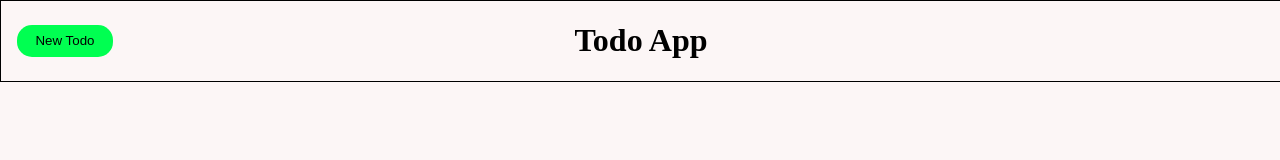
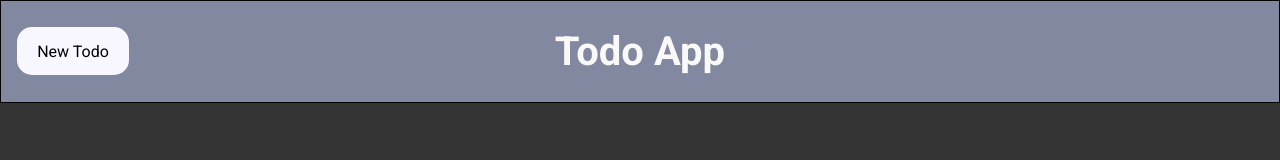
Before and after one commit to Pythonic2023/todo-app, a website built with webpack: page src/template.html in a window 1280 px wide. Built offline with nearby package versions, Linux system fonts and the light colour scheme.

Commit message:
Add: Main content and header color.

```diff
--- a/src/index.css
+++ b/src/index.css
@@ -1,6 +1,9 @@
-body {
+*  {
     box-sizing: border-box;
-    max-width: 100%;
+}
+
+html, body {
+    max-width: 100vw;
     padding: 0;
     margin: 0;
     background-color:rgb(252, 246, 246);
@@ -8,24 +11,30 @@ body {
 
 .header-content {
     border: 1px solid black;
+    box-sizing: border-box;
     display: grid;
     grid-template-columns: 1fr 1fr 1fr;
-    width: 100vw;
+    width: 100%;
     align-items: center;
-    background-color:rgb(252, 246, 246);
+    background-color: #81889F;
 }
 
 .website-header {
     justify-self: center;
+    color: #FAF9F9;
+    font-size: 2.5rem;
+    font-family: "Roboto", sans-serif;
 }
 
 .newTodoButton {
-    width: 6rem;
-    height: 2rem;
+    width: 7rem;
+    height: 3rem;
     margin-left: 1rem;
     border: 0px solid transparent;
     border-radius: 15px;
-    background-color: rgb(0, 255, 81);
+    background-color: #F8F7FF;
+    font-size: 1rem;
+    font-family: "Roboto", sans-serif;
 }
 
 .newTodoButton:hover {
@@ -36,6 +45,8 @@ body {
     display: flex;
     gap: 5px;
     flex-wrap: wrap;
+    height: 100vh;
+    background-color: #343434;
 }
 
 .item-container {
@@ -87,7 +98,7 @@ label {
     grid-template-columns: 1fr 1fr 1fr;
     gap: 1rem;
     padding: 1rem;
-    width: 100vw;
+    width: 100%;
 }
 
 .low-priority {
--- a/src/template.html
+++ b/src/template.html
@@ -4,6 +4,10 @@
     <meta charset="UTF-8">
     <meta name="viewport" content="width=device-width, initial-scale=1.0">
     <title>Document</title>
+    <!--Roboto Font-->
+    <link rel="preconnect" href="https://fonts.googleapis.com">
+    <link rel="preconnect" href="https://fonts.gstatic.com" crossorigin>
+    <link href="https://fonts.googleapis.com/css2?family=Roboto:ital,wght@0,100..900;1,100..900&display=swap" rel="stylesheet">
 </head>
 <body>
     <div class="todo-container">
```
